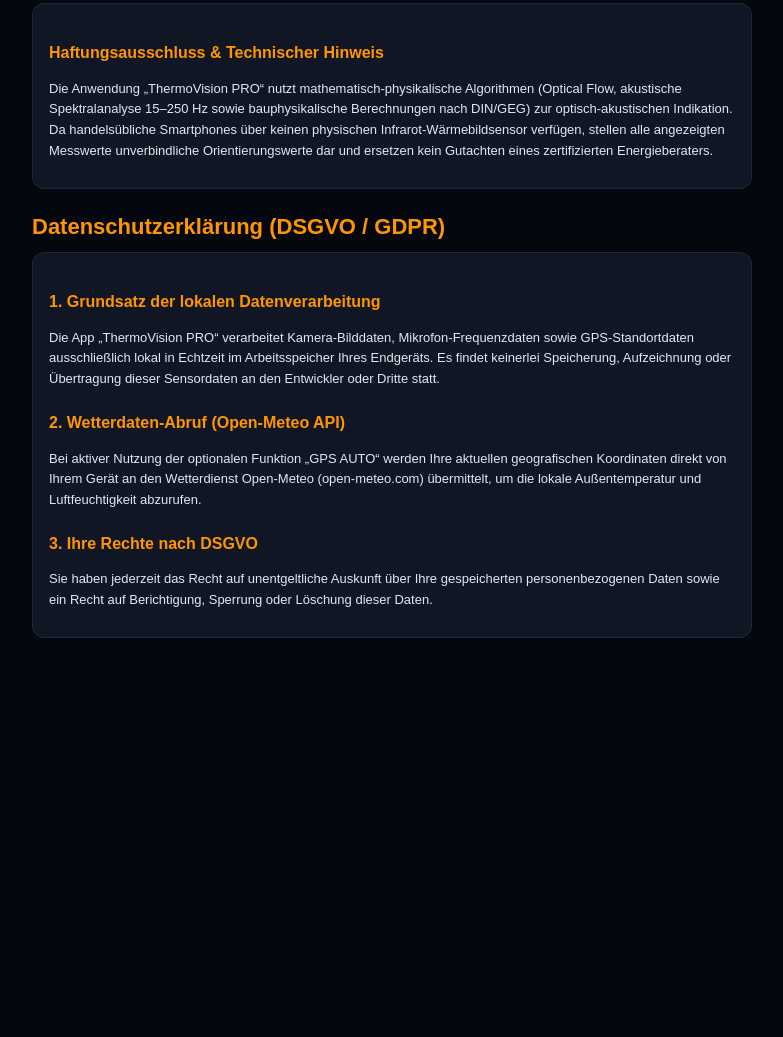
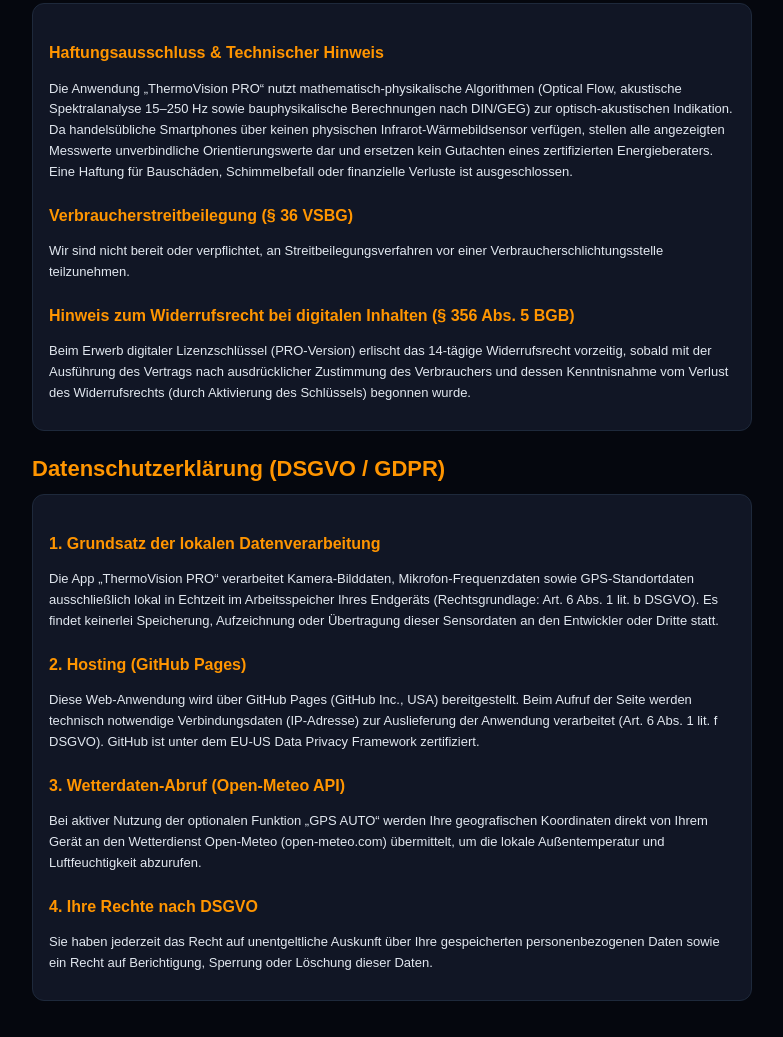
Before and after one commit to RostyslavSeger/thermovision, a plain HTML site: page impressum.html in a window 1280 px wide. Shown: the part 439-1476 px from the top of the page, without its empty margins (248-1031 px from the left). Before the commit the page ends 1113 px from the top, so only its background shows below. Drawn offline with Linux system fonts and the light colour scheme.

Commit message:
Update impressum.html

```diff
--- a/impressum.html
+++ b/impressum.html
@@ -29,15 +29,21 @@ p{margin-bottom:10px;font-size:13px;}
 </div>
 <div class="card">
   <h2>Haftungsausschluss & Technischer Hinweis</h2>
-  <p>Die Anwendung „ThermoVision PRO“ nutzt mathematisch-physikalische Algorithmen (Optical Flow, akustische Spektralanalyse 15–250 Hz sowie bauphysikalische Berechnungen nach DIN/GEG) zur optisch-akustischen Indikation. Da handelsübliche Smartphones über keinen physischen Infrarot-Wärmebildsensor verfügen, stellen alle angezeigten Messwerte unverbindliche Orientierungswerte dar und ersetzen kein Gutachten eines zertifizierten Energieberaters.</p>
+  <p>Die Anwendung „ThermoVision PRO“ nutzt mathematisch-physikalische Algorithmen (Optical Flow, akustische Spektralanalyse 15–250 Hz sowie bauphysikalische Berechnungen nach DIN/GEG) zur optisch-akustischen Indikation. Da handelsübliche Smartphones über keinen physischen Infrarot-Wärmebildsensor verfügen, stellen alle angezeigten Messwerte unverbindliche Orientierungswerte dar und ersetzen kein Gutachten eines zertifizierten Energieberaters. Eine Haftung für Bauschäden, Schimmelbefall oder finanzielle Verluste ist ausgeschlossen.</p>
+  <h2>Verbraucherstreitbeilegung (§ 36 VSBG)</h2>
+  <p>Wir sind nicht bereit oder verpflichtet, an Streitbeilegungsverfahren vor einer Verbraucherschlichtungsstelle teilzunehmen.</p>
+  <h2>Hinweis zum Widerrufsrecht bei digitalen Inhalten (§ 356 Abs. 5 BGB)</h2>
+  <p>Beim Erwerb digitaler Lizenzschlüssel (PRO-Version) erlischt das 14-tägige Widerrufsrecht vorzeitig, sobald mit der Ausführung des Vertrags nach ausdrücklicher Zustimmung des Verbrauchers und dessen Kenntnisnahme vom Verlust des Widerrufsrechts (durch Aktivierung des Schlüssels) begonnen wurde.</p>
 </div>
 <h1>Datenschutzerklärung (DSGVO / GDPR)</h1>
 <div class="card">
   <h2>1. Grundsatz der lokalen Datenverarbeitung</h2>
-  <p>Die App „ThermoVision PRO“ verarbeitet Kamera-Bilddaten, Mikrofon-Frequenzdaten sowie GPS-Standortdaten ausschließlich lokal in Echtzeit im Arbeitsspeicher Ihres Endgeräts. Es findet keinerlei Speicherung, Aufzeichnung oder Übertragung dieser Sensordaten an den Entwickler oder Dritte statt.</p>
-  <h2>2. Wetterdaten-Abruf (Open-Meteo API)</h2>
-  <p>Bei aktiver Nutzung der optionalen Funktion „GPS AUTO“ werden Ihre aktuellen geografischen Koordinaten direkt von Ihrem Gerät an den Wetterdienst Open-Meteo (open-meteo.com) übermittelt, um die lokale Außentemperatur und Luftfeuchtigkeit abzurufen.</p>
-  <h2>3. Ihre Rechte nach DSGVO</h2>
+  <p>Die App „ThermoVision PRO“ verarbeitet Kamera-Bilddaten, Mikrofon-Frequenzdaten sowie GPS-Standortdaten ausschließlich lokal in Echtzeit im Arbeitsspeicher Ihres Endgeräts (Rechtsgrundlage: Art. 6 Abs. 1 lit. b DSGVO). Es findet keinerlei Speicherung, Aufzeichnung oder Übertragung dieser Sensordaten an den Entwickler oder Dritte statt.</p>
+  <h2>2. Hosting (GitHub Pages)</h2>
+  <p>Diese Web-Anwendung wird über GitHub Pages (GitHub Inc., USA) bereitgestellt. Beim Aufruf der Seite werden technisch notwendige Verbindungsdaten (IP-Adresse) zur Auslieferung der Anwendung verarbeitet (Art. 6 Abs. 1 lit. f DSGVO). GitHub ist unter dem EU-US Data Privacy Framework zertifiziert.</p>
+  <h2>3. Wetterdaten-Abruf (Open-Meteo API)</h2>
+  <p>Bei aktiver Nutzung der optionalen Funktion „GPS AUTO“ werden Ihre geografischen Koordinaten direkt von Ihrem Gerät an den Wetterdienst Open-Meteo (open-meteo.com) übermittelt, um die lokale Außentemperatur und Luftfeuchtigkeit abzurufen.</p>
+  <h2>4. Ihre Rechte nach DSGVO</h2>
   <p>Sie haben jederzeit das Recht auf unentgeltliche Auskunft über Ihre gespeicherten personenbezogenen Daten sowie ein Recht auf Berichtigung, Sperrung oder Löschung dieser Daten.</p>
 </div>
 </body>
```
